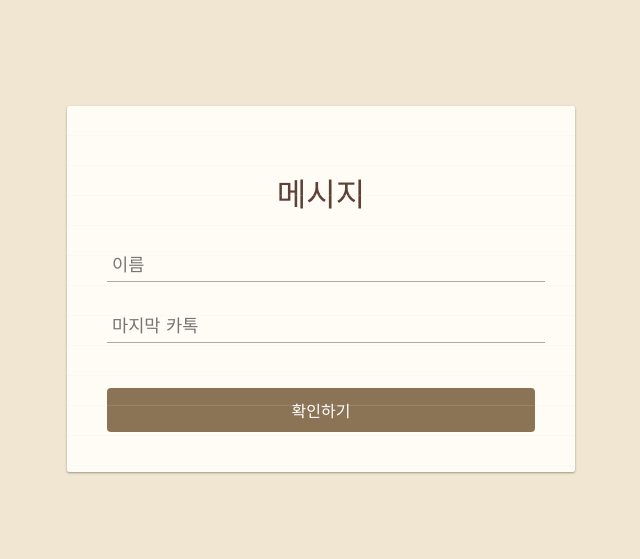
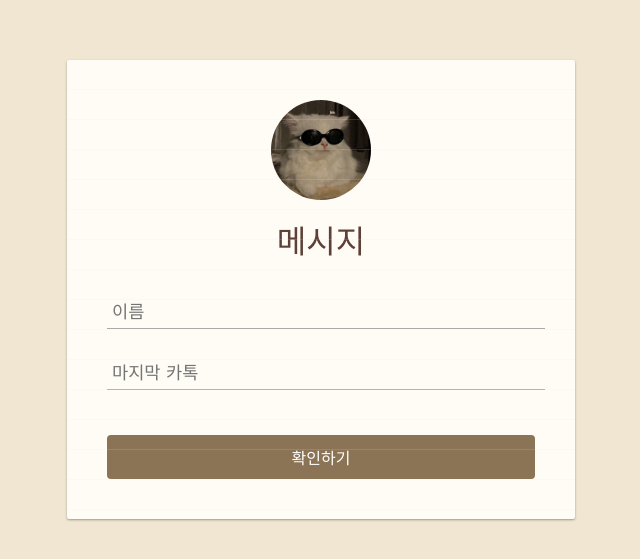
Before and after one commit to jaehoya/database, a React (Vite) app in the folder FE/: page / in a window 1280 px wide. Shown: the part 151-710 px from the top of the page, without its empty margins (359-999 px from the left). Built offline with nearby package versions, Linux system fonts and the light colour scheme.

Commit message:
update logo and title name

```diff
--- a/FE/index.html
+++ b/FE/index.html
@@ -1,16 +1,19 @@
 <!doctype html>
 <html lang="en">
+
 <head>
   <meta charset="UTF-8" />
-    <link rel="icon" type="image/svg+xml" href="/vite.svg" />
+  <link rel="icon" type="image/jpeg" href="/src/assets/logo.JPG" />
   <meta name="viewport" content="width=device-width, initial-scale=1.0" />
-    <title>Farewell Letter</title>
+  <title>letter-from-jaeho</title>
   <link rel="preconnect" href="https://fonts.googleapis.com">
   <link rel="preconnect" href="https://fonts.gstatic.com" crossorigin>
   <link href="https://fonts.googleapis.com/css2?family=Gowun+Dodum&display=swap" rel="stylesheet">
 </head>
+
 <body>
   <div id="root"></div>
   <script type="module" src="/src/main.tsx"></script>
 </body>
+
 </html>
--- a/FE/src/components/Login.tsx
+++ b/FE/src/components/Login.tsx
@@ -1,5 +1,6 @@
 import { useState } from "react";
 import API_URL from '../config';
+import logo from '../assets/logo.JPG';
 
 interface LoginProps {
     onLogin: (isAdmin: boolean) => void;
@@ -42,7 +43,10 @@ export default function Login({ onLogin }: LoginProps) {
 
     return (
         <div className="paper">
-            <h1 style={{ textAlign: 'center', marginBottom: '30px', color: '#5d4037' }}>메시지</h1>
+            <div style={{ textAlign: 'center', marginBottom: '30px' }}>
+                <img src={logo} alt="Logo" style={{ width: '100px', height: '100px', borderRadius: '50%', objectFit: 'cover', marginBottom: '10px' }} />
+                <h1 style={{ color: '#5d4037', margin: 0 }}>메시지</h1>
+            </div>
             <form onSubmit={handleSubmit} style={{ display: 'flex', flexDirection: 'column', gap: '10px' }}>
                 <input type="text" placeholder="이름" value={name}
                     onChange={(e) => setName(e.target.value)} />
```
Also changed, not shown: FE/src/assets/logo.JPG (added). Lines whose indentation alone changed are shown as unchanged.
